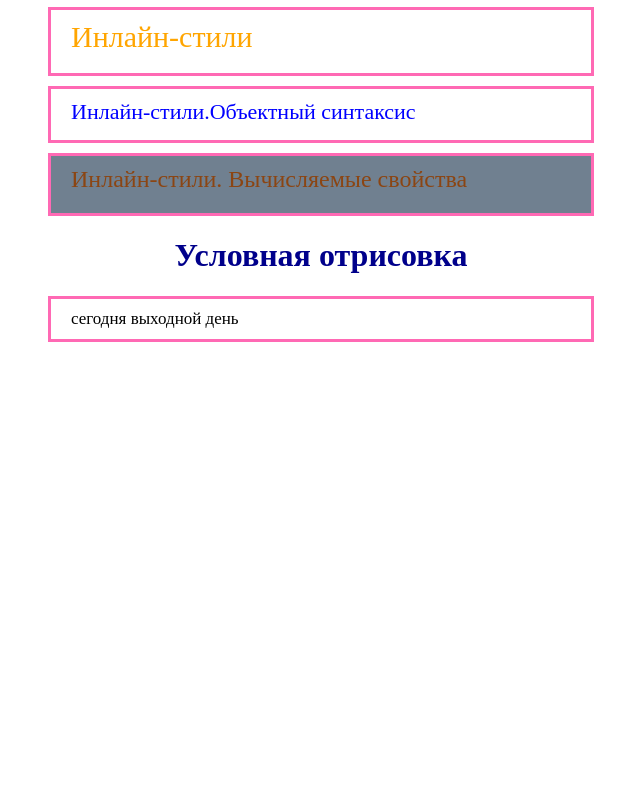
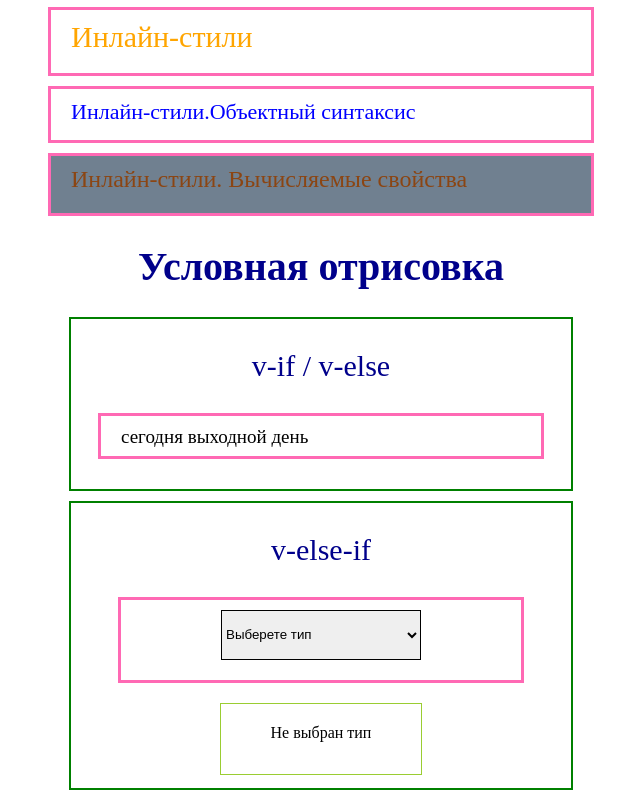
Before and after one commit to innamagkeeva/vue_components, a Vue app: page / in a window 1280 px wide. Shown: the part 973-1773 px from the top of the page, without its empty margins (319-959 px from the left). Before the commit the page ends 1325 px from the top, so only its background shows below. Built offline with nearby package versions, Linux system fonts and the light colour scheme; the HTML template or start-up script is replaced by a standard one.

Commit message:
v-else-if

```diff
--- a/src/components/ConditionalRendering.vue
+++ b/src/components/ConditionalRendering.vue
@@ -2,37 +2,118 @@
 import { ref } from 'vue'
 
 const workingDay = ref<boolean>(false)
+
+const type = ref('') //Это же не нужно типизировать? потому что мы сами ничего не вводим, а только выбираем из возможных вариантов?
 </script>
 <template>
-  <h1 class="centered">Условная отрисовка</h1>
-  <div>
+  <h1 class="title">Условная отрисовка</h1>
+  <div class="circuit">
+    <p
+      class="title"
+      style="font-size: 30px"
+    >
+      v-if / v-else
+    </p>
+    <div class="cloth">
+      <div v-if="workingDay">сегодня рабочий день</div>
+      <div v-else>сегодня выходной день</div>
+    </div>
+  </div>
+  <div
+    class="circuit"
+    style="height: 285px"
+  >
+    <p
+      class="title"
+      style="font-size: 30px"
+    >
+      v-else-if
+    </p>
+    <div class="selectClass">
+      <select
+        v-model="type"
+        class="selectStyle"
+      >
+        <option value="">Выберете тип</option>
+        <option value="A">тип А</option>
+        <option value="B">тип B</option>
+        <option value="C">тип C</option>
+      </select>
+    </div>
+
     <div
-      class="cloth"
-      v-if="workingDay"
+      class="typeValue"
+      v-if="type === 'A'"
     >
-      сегодня рабочий день
+      Вы выбрали тип A
     </div>
     <div
-      class="cloth"
+      class="typeValue"
+      v-else-if="type === 'B'"
+    >
+      Вы выбрали тип B
+    </div>
+    <div
+      class="typeValue"
+      v-else-if="type === 'C'"
+    >
+      Вы выбрали тип C
+    </div>
+    <div
+      class="typeValue"
       v-else
     >
-      сегодня выходной день
+      Не выбран тип
     </div>
   </div>
 </template>
 <style>
 .cloth {
-  width: 500px;
+  width: 400px;
   height: 20px;
-  font-size: 17px;
+  font-size: 19px;
   border: 3px solid hotpink;
   margin: 0 auto;
   padding: 10px 20px;
   margin-bottom: 10px;
 }
 
-.centered {
+.title {
   text-align: center;
   color: darkblue;
+  font-size: 40px;
+}
+
+.selectClass {
+  margin: 0 auto;
+  text-align: center;
+  border: 3px solid hotpink;
+  width: 400px;
+  height: 70px;
+  padding-top: 10px;
+  margin-bottom: 20px;
+}
+
+.selectStyle {
+  width: 200px;
+  height: 50px;
+  border: 1px solid black;
+}
+
+.typeValue {
+  margin: 0 auto;
+  text-align: center;
+  border: 1px solid yellowgreen;
+  width: 200px;
+  height: 50px;
+  padding-top: 20px;
+}
+
+.circuit {
+  width: 500px;
+  height: 170px;
+  border: 2px solid green;
+  margin: 0 auto;
+  margin-bottom: 10px;
 }
 </style>
```
